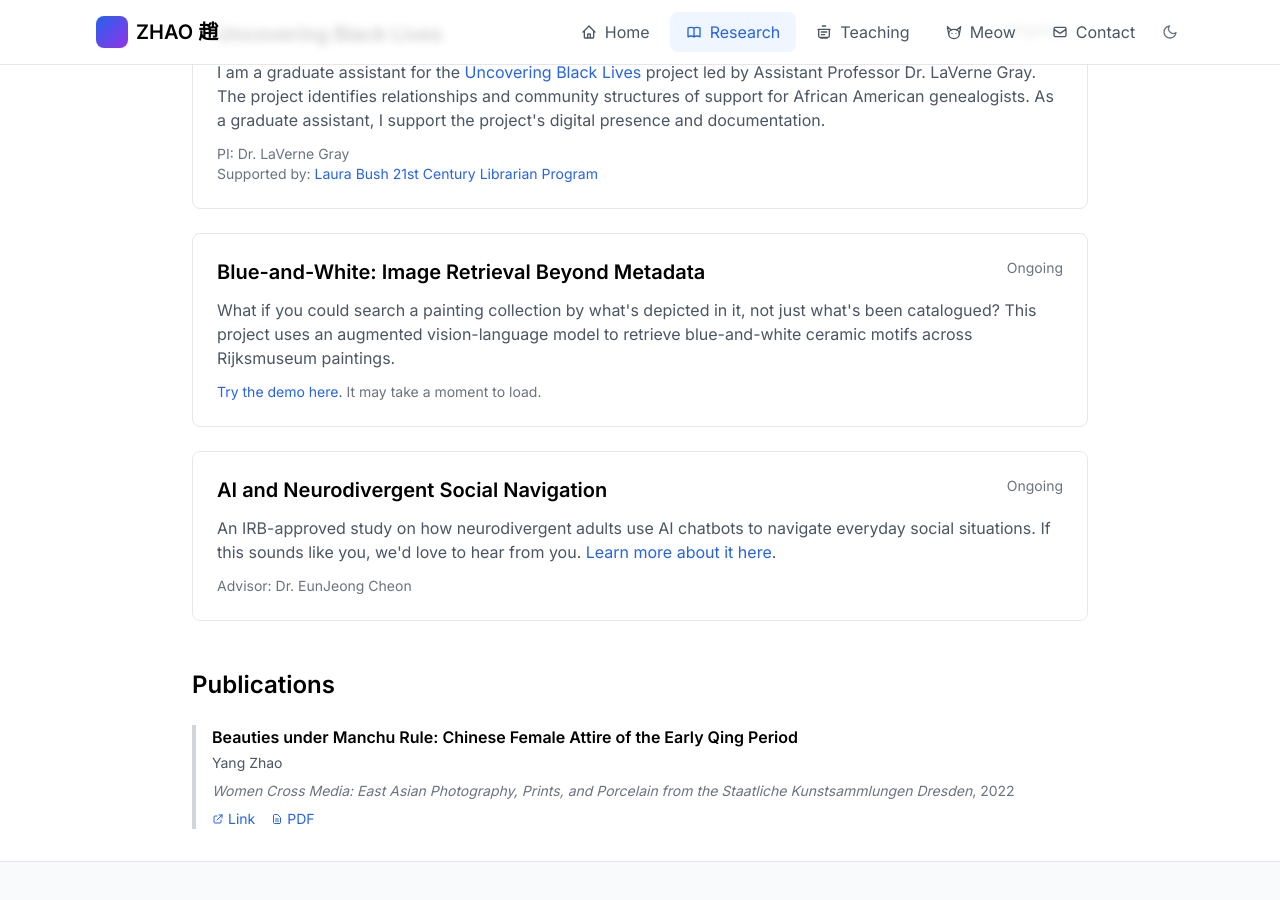
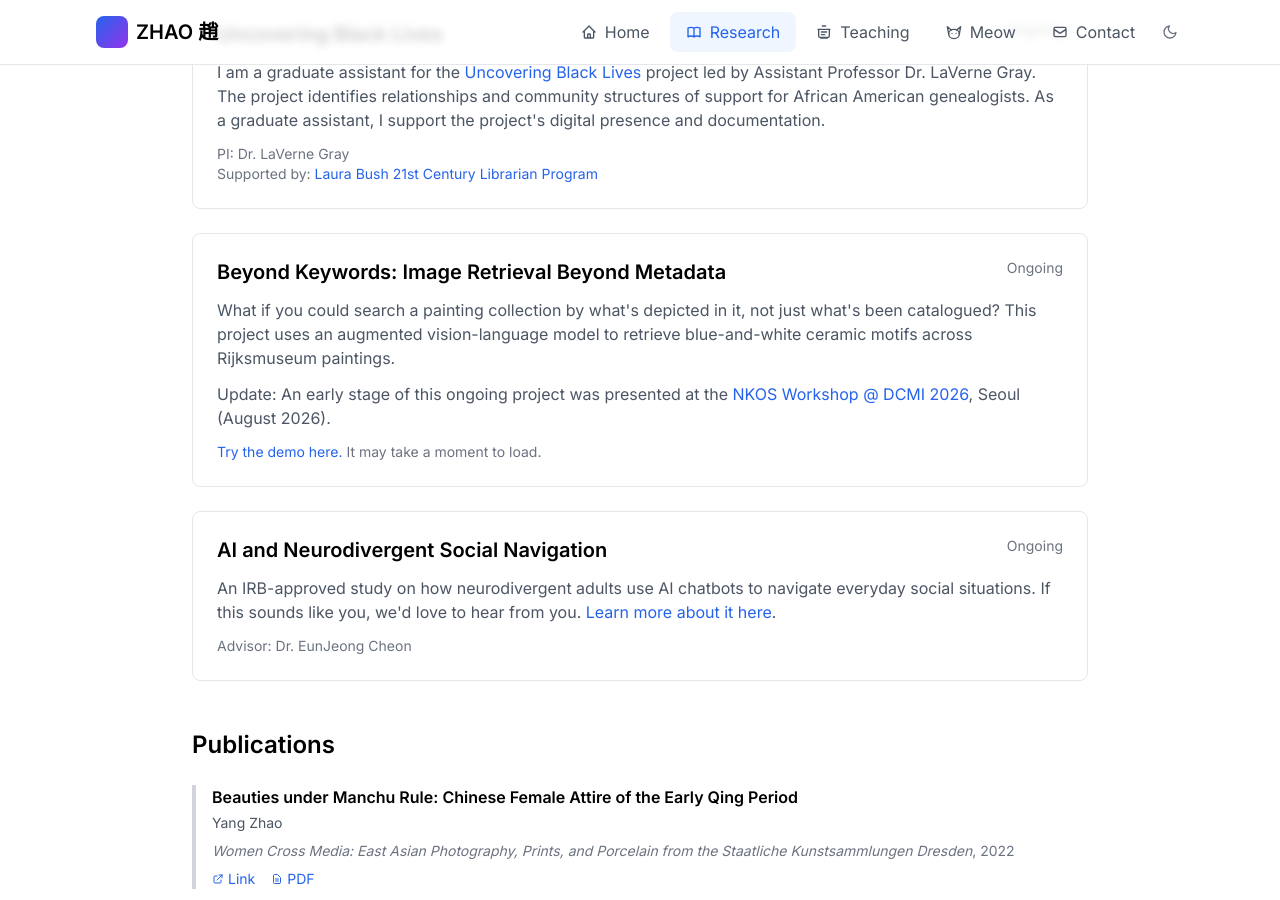
Before and after one commit to yzhao-is/yzhao-is.github.io, a Jekyll site: the page built from research.html, in a window 1280 px wide and 900 px high, scrolled down 346 px. Built offline with Jekyll 4.4.1, drawn with Linux system fonts in a browser that asks for light colours; nearby versions of some CDN libraries.

Commit message:
Update research.html

```diff
--- a/research.html
+++ b/research.html
@@ -32,11 +32,14 @@ title: Research
 
       <div class="border border-gray-200 rounded-lg p-6 hover:shadow-md transition-shadow">
         <div class="flex justify-between items-start mb-3">
-          <h3 class="text-xl font-semibold">Blue-and-White: Image Retrieval Beyond Metadata</h3>
+          <h3 class="text-xl font-semibold">Beyond Keywords: Image Retrieval Beyond Metadata</h3>
           <span class="text-sm text-gray-500 whitespace-nowrap ml-4">Ongoing</span>
         </div>
         <p class="text-gray-600 mb-3">
            What if you could search a painting collection by what's depicted in it, not just what's been catalogued? This project uses an augmented vision-language model to retrieve blue-and-white ceramic motifs across Rijksmuseum paintings.
+        </p>
+        <p class="text-gray-600 mb-3">
+           Update: An early stage of this ongoing project was presented at the <a href="https://lgray01.expressions.syr.edu/" class="text-blue-600 hover:text-blue-700 hover:underline" target="_blank">NKOS Workshop @ DCMI 2026</a>, Seoul (August 2026).
         </p>
         <p class="text-sm text-gray-500"><a href="https://huggingface.co/spaces/YangZhao2026/blue-n-white" class="text-blue-600 hover:text-blue-700 hover:underline" target="_blank">Try the demo here.</a> It may take a moment to load.</p>
       </div>
```
